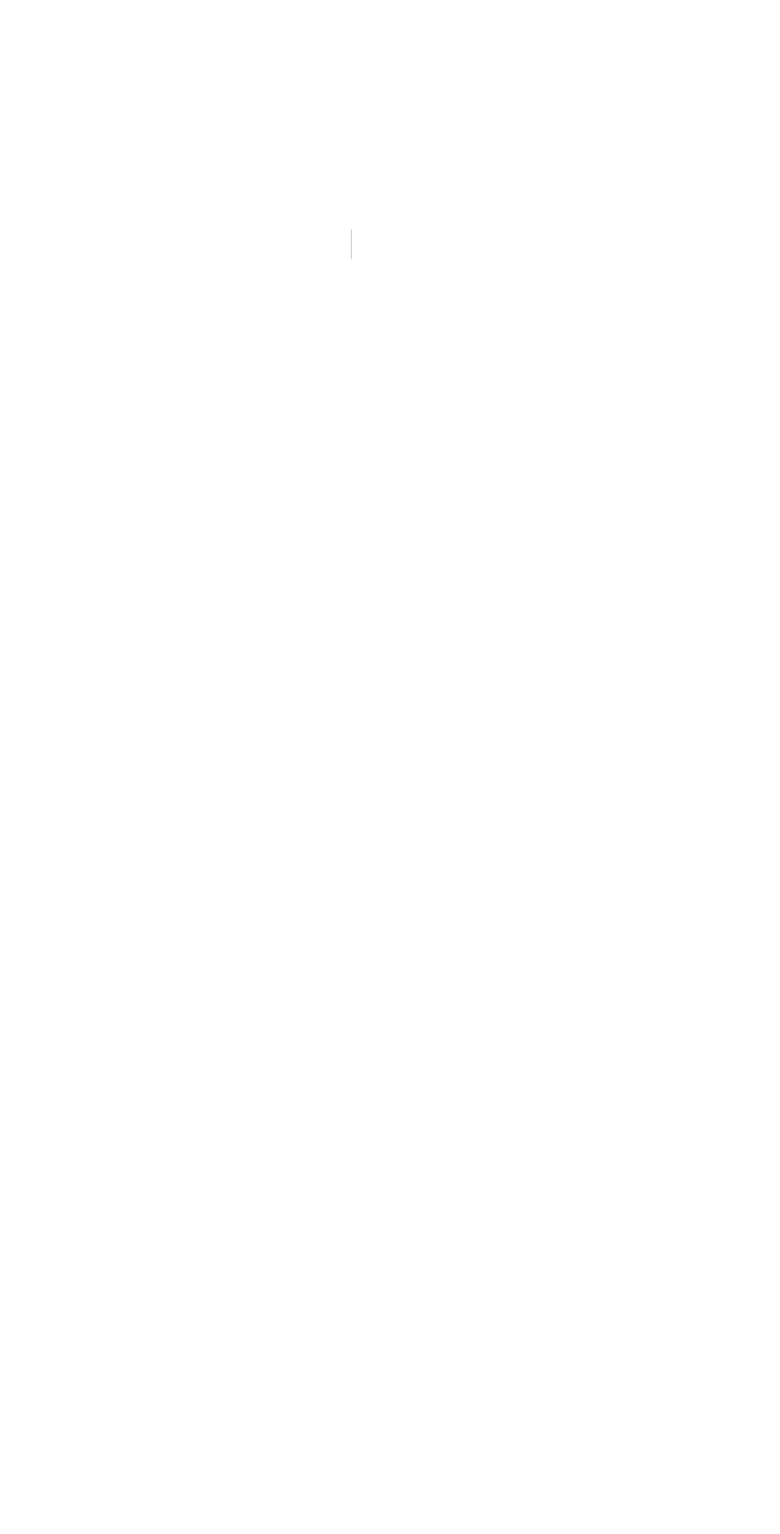
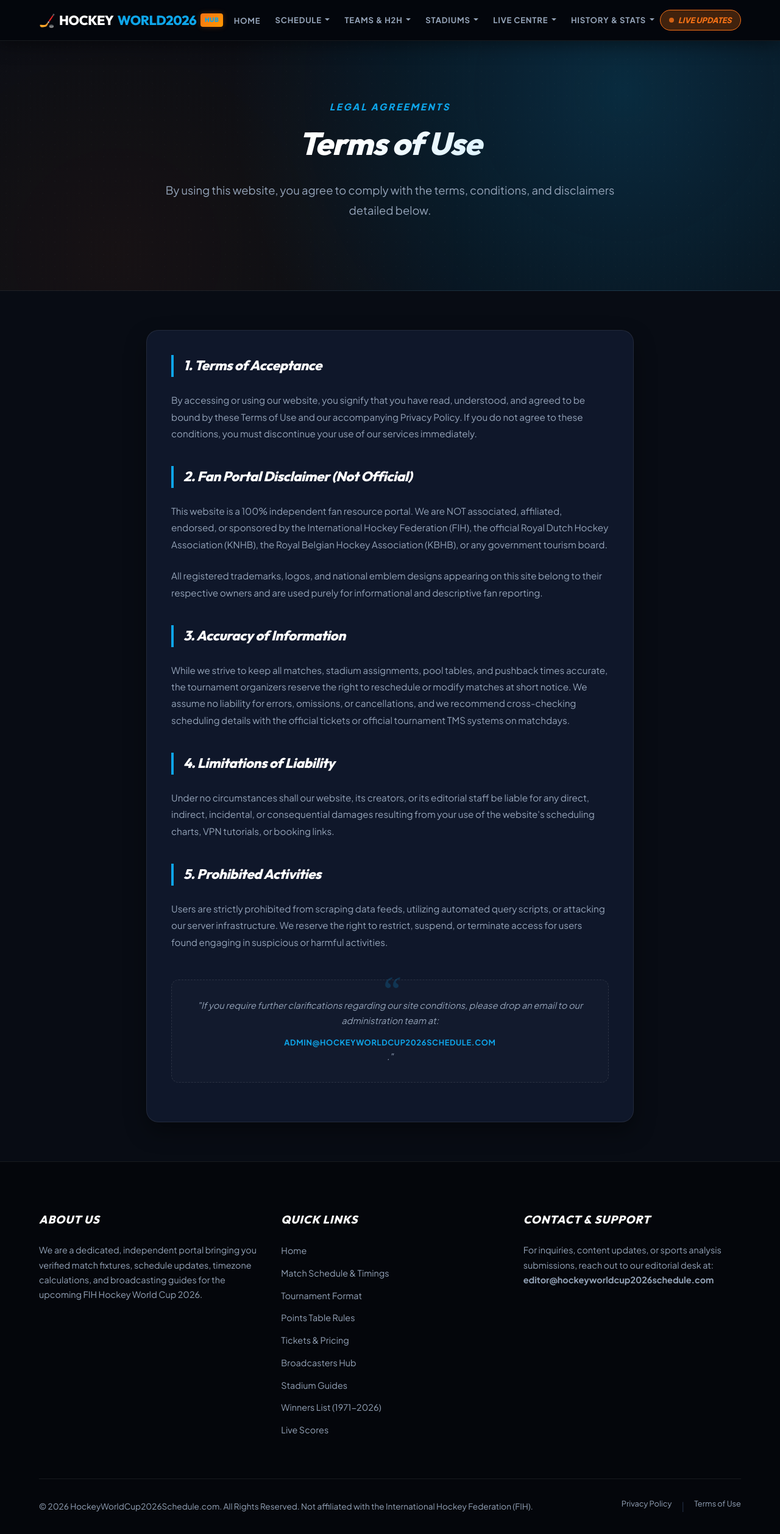
Before and after one commit to liveetcstream-beep/hockeyworldcup2026, a Next.js app: page /terms-of-use in a window 1280 px wide. Before the commit this address had no page. Shown: the whole page at 61% size. Before the commit the page ends 800 px from the top, so only its background shows below. Built offline with nearby package versions, Linux system fonts and the light colour scheme.

Commit message:
feat: create Privacy Policy and Terms of Use pages and update footer links

```diff
--- a/src/app/components/Footer.js
+++ b/src/app/components/Footer.js
@@ -32,9 +32,9 @@ export default function Footer() {
         <div className="footer-bottom">
           <p>© 2026 HockeyWorldCup2026Schedule.com. All Rights Reserved. Not affiliated with the International Hockey Federation (FIH).</p>
           <div className="flex gap-4">
-            <a href="#" className="text-xs">Privacy Policy</a>
+            <a href="/privacy-policy" className="text-xs">Privacy Policy</a>
             <span className="text-slate-800">|</span>
-            <a href="#" className="text-xs">Terms of Use</a>
+            <a href="/terms-of-use" className="text-xs">Terms of Use</a>
           </div>
         </div>
       </div>
--- /dev/null
+++ b/src/app/privacy-policy/page.js
@@ -0,0 +1,69 @@
+import React from "react";
+import Header from "../components/Header";
+import Footer from "../components/Footer";
+
+export const metadata = {
+  title: "Privacy Policy - Hockey World Cup 2026",
+  description: "Read our privacy policy to understand how we collect, use, and protect your information on our independent Hockey World Cup 2026 portal.",
+};
+
+export default function PrivacyPolicyPage() {
+  return (
+    <>
+      <Header />
+
+      <section className="hero-section">
+        <div className="sports-container hero-content">
+          <p className="hero-subtitle">Legal & Data Policies</p>
+          <h1 className="hero-title">Privacy Policy</h1>
+          <p className="hero-description">
+            Your privacy is extremely important to us. Learn about our data practices, cookie policy, and advertisement disclosures below.
+          </p>
+        </div>
+      </section>
+
+      <main className="sports-container py-12">
+        <div className="guidelines-card" style={{ maxWidth: "800px", margin: "0 auto" }}>
+          <h2>1. Information We Collect</h2>
+          <p>
+            We do not require users to create accounts or submit personal identification details to browse our schedule and match calculators. However, like most websites, we collect non-identifiable web traffic information automatically:
+          </p>
+          <ul>
+            <li>IP addresses and geological locations (country-level)</li>
+            <li>Browser type, device model, and operating system</li>
+            <li>Page view histories, interaction durations, and navigation paths</li>
+          </ul>
+
+          <h2 style={{ marginTop: "2.5rem" }}>2. Cookies & Advertising Cookies</h2>
+          <p>
+            We partner with third-party networks, including Google AdSense, to display relevant sports advertisements when you visit our website. These partners may use cookies (small text files stored on your machine) or web beacons to serve ads based on your previous visits to this or other internet sites.
+          </p>
+          <p>
+            Users may choose to opt-out of personalized advertising by visiting the official Google Ads Settings page or by configuring their browser settings to decline third-party tracking cookies.
+          </p>
+
+          <h2 style={{ marginTop: "2.5rem" }}>3. External Links & Services</h2>
+          <p>
+            Our website links out to external platforms, including official ticket portals (tickets.hockeyworldcup2026.com) and broadcaster networks. We have no control over, and assume no responsibility for, the content, privacy policies, or practices of any third-party websites or services.
+          </p>
+
+          <h2 style={{ marginTop: "2.5rem" }}>4. Data Security</h2>
+          <p>
+            We implement standard HTTPS encryption across all pages to ensure your connection remains secure. Please remember that no method of transmission over the Internet, or method of electronic storage, is 100% secure, and we cannot guarantee absolute data protection.
+          </p>
+
+          <h2 style={{ marginTop: "2.5rem" }}>5. Policy Updates</h2>
+          <p>
+            We may update our Privacy Policy from time to time. We recommend checking this page periodically for any changes. Changes to this Privacy Policy are effective immediately upon being published on this URL.
+          </p>
+
+          <div className="expert-quote-box" style={{ marginTop: "3rem" }}>
+            "If you have any questions, suggestions, or concerns regarding our privacy guidelines, please reach out to our legal compliance team at <strong>legal@hockeyworldcup2026schedule.com</strong>."
+          </div>
+        </div>
+      </main>
+
+      <Footer />
+    </>
+  );
+}
--- /dev/null
+++ b/src/app/terms-of-use/page.js
@@ -0,0 +1,64 @@
+import React from "react";
+import Header from "../components/Header";
+import Footer from "../components/Footer";
+
+export const metadata = {
+  title: "Terms of Use - Hockey World Cup 2026",
+  description: "Read the terms of use for our independent Hockey World Cup 2026 schedule portal, detailing trademarks, disclaimers, and user conditions.",
+};
+
+export default function TermsOfUsePage() {
+  return (
+    <>
+      <Header />
+
+      <section className="hero-section">
+        <div className="sports-container hero-content">
+          <p className="hero-subtitle">Legal Agreements</p>
+          <h1 className="hero-title">Terms of Use</h1>
+          <p className="hero-description">
+            By using this website, you agree to comply with the terms, conditions, and disclaimers detailed below.
+          </p>
+        </div>
+      </section>
+
+      <main className="sports-container py-12">
+        <div className="guidelines-card" style={{ maxWidth: "800px", margin: "0 auto" }}>
+          <h2>1. Terms of Acceptance</h2>
+          <p>
+            By accessing or using our website, you signify that you have read, understood, and agreed to be bound by these Terms of Use and our accompanying Privacy Policy. If you do not agree to these conditions, you must discontinue your use of our services immediately.
+          </p>
+
+          <h2 style={{ marginTop: "2.5rem" }}>2. Fan Portal Disclaimer (Not Official)</h2>
+          <p>
+            This website is a 100% independent fan resource portal. We are NOT associated, affiliated, endorsed, or sponsored by the International Hockey Federation (FIH), the official Royal Dutch Hockey Association (KNHB), the Royal Belgian Hockey Association (KBHB), or any government tourism board.
+          </p>
+          <p>
+            All registered trademarks, logos, and national emblem designs appearing on this site belong to their respective owners and are used purely for informational and descriptive fan reporting.
+          </p>
+
+          <h2 style={{ marginTop: "2.5rem" }}>3. Accuracy of Information</h2>
+          <p>
+            While we strive to keep all matches, stadium assignments, pool tables, and pushback times accurate, the tournament organizers reserve the right to reschedule or modify matches at short notice. We assume no liability for errors, omissions, or cancellations, and we recommend cross-checking scheduling details with the official tickets or official tournament TMS systems on matchdays.
+          </p>
+
+          <h2 style={{ marginTop: "2.5rem" }}>4. Limitations of Liability</h2>
+          <p>
+            Under no circumstances shall our website, its creators, or its editorial staff be liable for any direct, indirect, incidental, or consequential damages resulting from your use of the website's scheduling charts, VPN tutorials, or booking links.
+          </p>
+
+          <h2 style={{ marginTop: "2.5rem" }}>5. Prohibited Activities</h2>
+          <p>
+            Users are strictly prohibited from scraping data feeds, utilizing automated query scripts, or attacking our server infrastructure. We reserve the right to restrict, suspend, or terminate access for users found engaging in suspicious or harmful activities.
+          </p>
+
+          <div className="expert-quote-box" style={{ marginTop: "3rem" }}>
+            "If you require further clarifications regarding our site conditions, please drop an email to our administration team at: <strong>admin@hockeyworldcup2026schedule.com</strong>."
+          </div>
+        </div>
+      </main>
+
+      <Footer />
+    </>
+  );
+}
```
